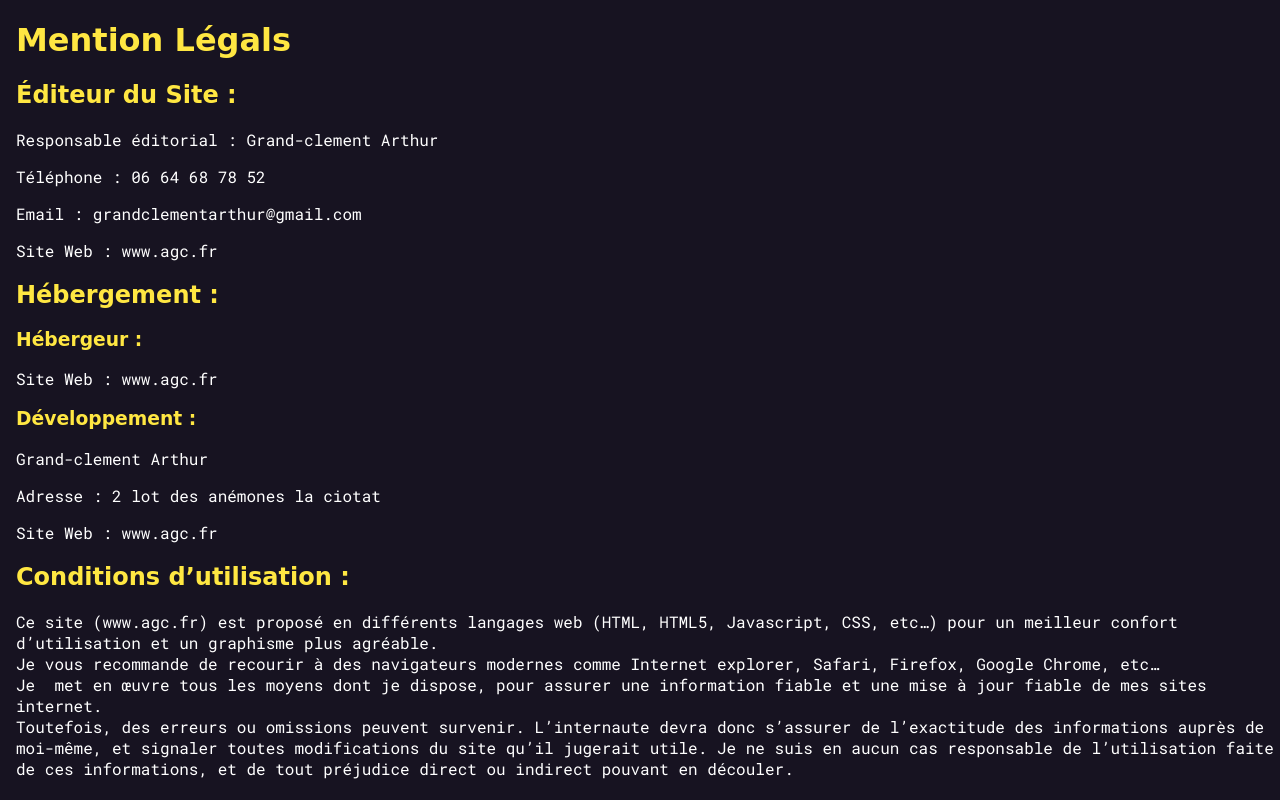
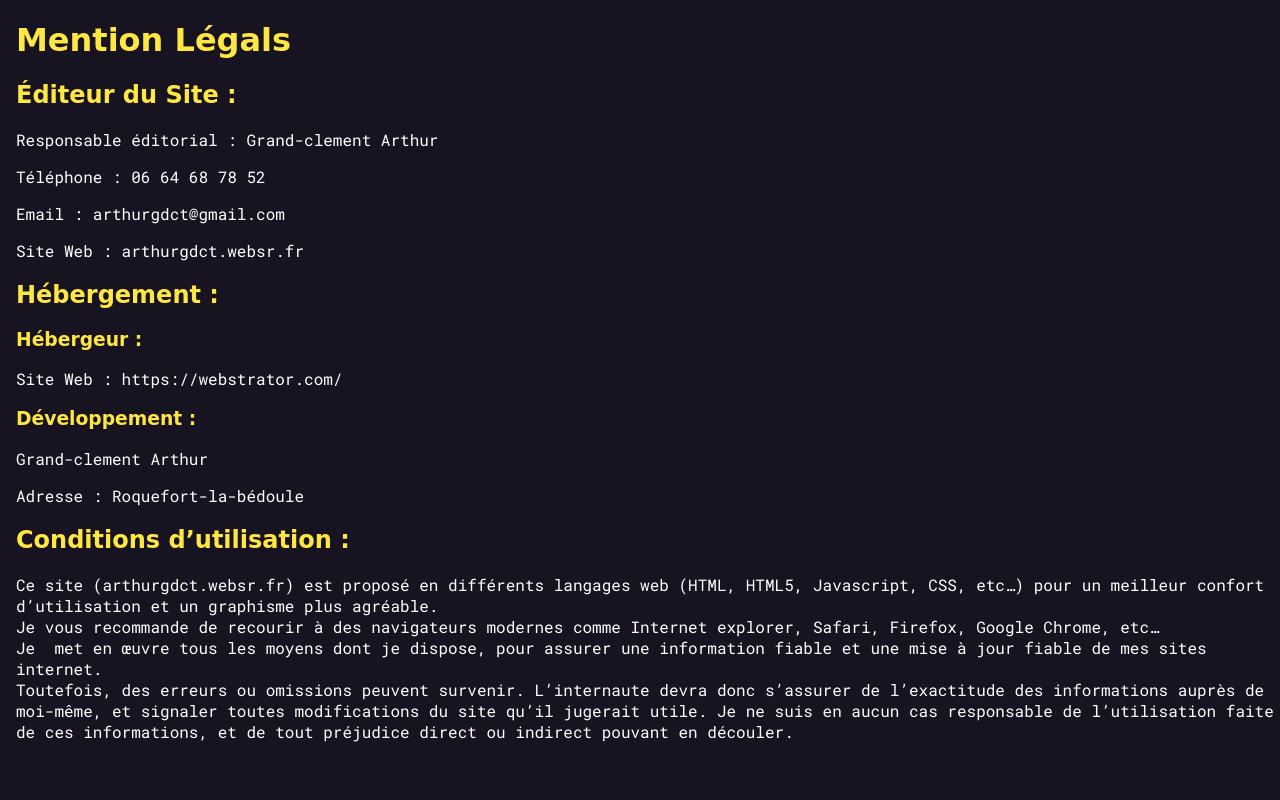
Before and after one commit to Arthurgdct/agc, a PHP site: page /mentionslegals.html in a window 1280 px wide. Run offline with PHP 8.4, Linux system fonts and the light colour scheme; some web fonts are replaced.

Commit message:
mise a jours des liens, ajout des animation sur les éléments clicable, correction orthographe, mise à jours du cv et des mentions légals.

```diff
--- a/assets/css/styles.css
+++ b/assets/css/styles.css
@@ -128,6 +128,7 @@ header {
 #refresh {
     font-size: 2rem;
     text-align: center;
+    animation: beat .35s infinite alternate;
 }
 
 #refresh i {
@@ -157,29 +158,17 @@ header {
     height: 5rem;
 }
 
-#firstpicture {
-    cursor: pointer;
-}
-
-#secondpicture {
-    cursor: pointer;
-}
-
-#thirdpicture {
-    cursor: pointer;
-}
-
 #presentationImg {
     display: flex;
     justify-content: center;
 }
 
 #presentationImg img {
-    margin-top: 1rem;
-    margin-bottom: 3rem;
-
+    margin-top: 4rem;
+    margin-bottom: 1rem;
     height: 18rem;
     width: 13rem;
+    border-radius: 30%;
 }
 
 #sentenceQuestion {
@@ -315,10 +304,13 @@ img.active {
 }
 
 .cont-btn {
+    color: #ffe742;
+    margin-top: 2rem;
     width: 100%;
     height: auto;
     display: flex;
     justify-content: space-around;
+    animation: beat-arrow 1s infinite alternate;
 }
 
 .btn-nav-car {
@@ -331,8 +323,11 @@ img.active {
 /*realisation*/
 #realisation {
     color: #fff;
-    margin-bottom: 8rem;
+    margin-bottom: 5rem;
     margin-left: 8rem;
+}
+#carrousel {
+    margin-top: 2rem;
 }
 
 #descproject {
@@ -522,12 +517,34 @@ h4 {
     text-decoration: none;
 }
 
-/*end footer*/
-
 #legal {
     margin-left: 1rem;
 }
 
+/*end footer*/
+/*animation*/
+@keyframes beat
+{
+  80%
+  {
+    transform: scale( .75 );
+  }
+  100%
+  {
+    transform: scale( .75 );
+  }
+}
+@keyframes beat-arrow
+{
+  80%
+  {
+    transform: scale( .85 );
+  }
+  100%
+  {
+    transform: scale( .85 );
+  }
+}
 @media screen and (min-width: 500px) {
     #lastnamecontainer {
         margin-left: auto;
--- a/mentionslegals.html
+++ b/mentionslegals.html
@@ -22,27 +22,25 @@
 
         <p class="roboto txt-w">Téléphone : 06 64 68 78 52</p>
 
-        <p class="roboto txt-w">Email : grandclementarthur@gmail.com</p>
+        <p class="roboto txt-w">Email : arthurgdct@gmail.com</p>
 
-        <p class="roboto txt-w">Site Web : www.agc.fr</p>
+        <p class="roboto txt-w">Site Web : arthurgdct.websr.fr</p>
 
         <h2 class="emblema txt-y"> Hébergement :</h2>
 
         <h3 class="emblema txt-y">Hébergeur : </h3>
-        <p class="roboto txt-w">Site Web : www.agc.fr</p>
+        <p class="roboto txt-w">Site Web : https://webstrator.com/</p>
 
         <h3 class="emblema txt-y">Développement :</h3>
 
         <p class="roboto txt-w">Grand-clement Arthur </p>
 
-        <p class="roboto txt-w">Adresse : 2 lot des anémones la ciotat </p>
-
-        <p class="roboto txt-w">Site Web : www.agc.fr</p>
+        <p class="roboto txt-w">Adresse : Roquefort-la-bédoule </p>
 
         <h2 class="emblema txt-y">Conditions d’utilisation :</h2>
 
         <p class="roboto txt-w">
-            Ce site (www.agc.fr) est proposé en différents langages web (HTML, HTML5, Javascript, CSS, etc…) pour un
+            Ce site (arthurgdct.websr.fr) est proposé en différents langages web (HTML, HTML5, Javascript, CSS, etc…) pour un
             meilleur confort d’utilisation et un graphisme plus agréable. <br>
 
             Je vous recommande de recourir à des navigateurs modernes comme Internet explorer, Safari, Firefox, Google
```
Also changed, not shown: index.php (+8 -2 lines), assets/img/Grand-clement.png (deleted), assets/img/agdctCV.png (added), 1 other file.
